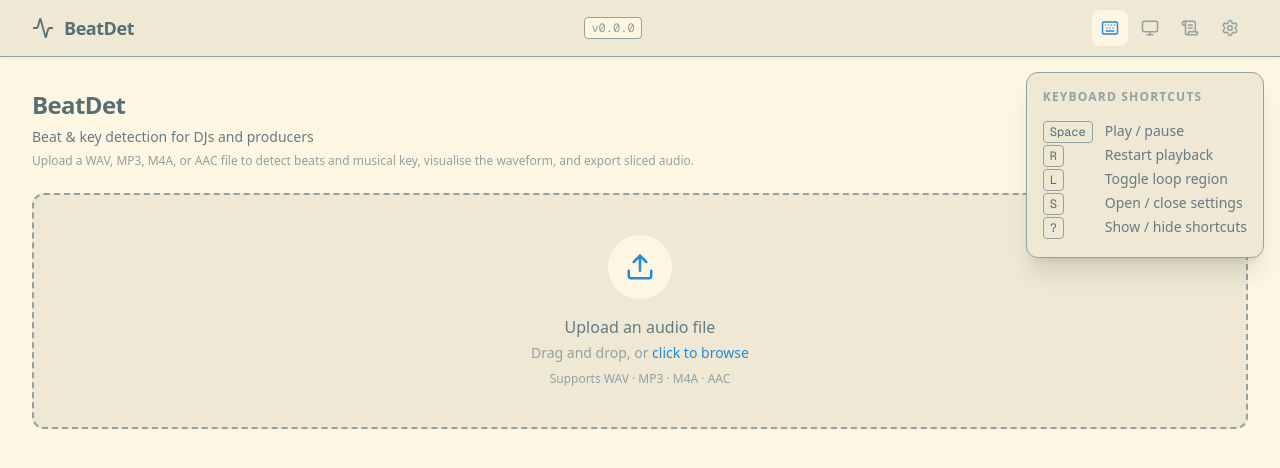
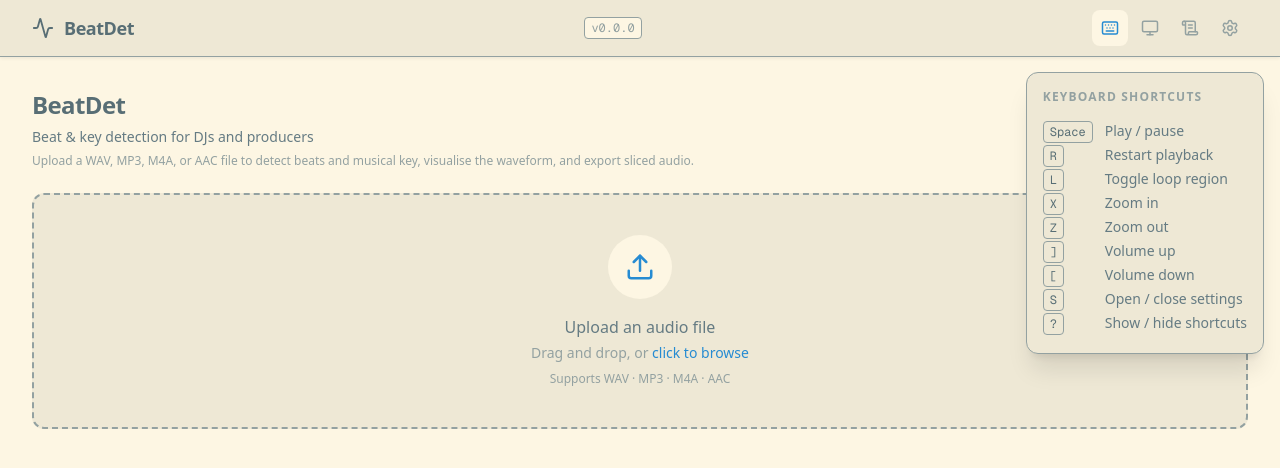
Before and after one commit to platima/beatdet, a Next.js app: page / in a window 1280 px wide. Both pictures are taken after a click on the button 1109 px from the left and 28 px from the top of the page. Shown: the top 468 px of the page. Built offline with nearby package versions, Linux system fonts and the light colour scheme.

Commit message:
fix: drop overlay stuck, garbled em-dash; feat: zoom X/Z and volume ]/[ shortcuts (v0.7.11)

```diff
--- a/package.json
+++ b/package.json
@@ -1,6 +1,6 @@
 {
   "name": "beatdet",
-  "version": "0.7.10",
+  "version": "0.7.11",
   "private": true,
   "scripts": {
     "dev": "next dev",
--- a/src/app/page.tsx
+++ b/src/app/page.tsx
@@ -143,7 +143,7 @@ export default function HomePage() {
           style={{ backgroundColor: 'color-mix(in srgb, var(--bg) 70%, transparent)' }}
         >
           <div
-            className="rounded-2xl px-8 py-6 text-center"
+            className="rounded-2xl px-8 py-6 text-center pointer-events-none"
             style={{
               backgroundColor: 'var(--bg-panel)',
               border: '2px dashed var(--accent)',
--- a/src/components/KeyDisplay.tsx
+++ b/src/components/KeyDisplay.tsx
@@ -89,7 +89,7 @@ export function KeyDisplay({ keyEstimate }: KeyDisplayProps) {
           </div>
           {ambiguous && (
             <p className="mt-1 text-xs" style={{ color: 'var(--warning)' }}>
-              Low confidence ÔÇö key may be ambiguous
+              Low confidence - key may be ambiguous
             </p>
           )}
         </div>
--- a/src/components/NavBar.tsx
+++ b/src/components/NavBar.tsx
@@ -164,6 +164,10 @@ export function NavBar() {
                   { key: 'Space', action: 'Play / pause' },
                   { key: 'R',     action: 'Restart playback' },
                   { key: 'L',     action: 'Toggle loop region' },
+                  { key: 'X',     action: 'Zoom in' },
+                  { key: 'Z',     action: 'Zoom out' },
+                  { key: ']',     action: 'Volume up' },
+                  { key: '[',     action: 'Volume down' },
                   { key: 'S',     action: 'Open / close settings' },
                   { key: '?',     action: 'Show / hide shortcuts' },
                 ].map(({ key, action }) => (
--- a/src/components/WaveformPlayer.tsx
+++ b/src/components/WaveformPlayer.tsx
@@ -259,11 +259,35 @@ export function WaveformPlayer({ audioUrl, result, seekTo, onRegionChange }: Wav
       } else if (e.key === 'l' || e.key === 'L') {
         e.preventDefault();
         setLoopEnabled((v) => !v);
+      } else if (e.key === 'x' || e.key === 'X') {
+        // Zoom in (step 0.5, max 8)
+        e.preventDefault();
+        setZoom((prev) => {
+          const next = Math.min(8, parseFloat((prev + 0.5).toFixed(1)));
+          updateDisplay({ waveformZoom: next });
+          return next;
+        });
+      } else if (e.key === 'z' || e.key === 'Z') {
+        // Zoom out (step 0.5, min 1)
+        e.preventDefault();
+        setZoom((prev) => {
+          const next = Math.max(1, parseFloat((prev - 0.5).toFixed(1)));
+          updateDisplay({ waveformZoom: next });
+          return next;
+        });
+      } else if (e.key === ']') {
+        // Volume up (step 0.1, max 1)
+        e.preventDefault();
+        setVolume((prev) => Math.min(1, parseFloat((prev + 0.1).toFixed(2))));
+      } else if (e.key === '[') {
+        // Volume down (step 0.1, min 0)
+        e.preventDefault();
+        setVolume((prev) => Math.max(0, parseFloat((prev - 0.1).toFixed(2))));
       }
     };
     document.addEventListener('keydown', handleKey);
     return () => document.removeEventListener('keydown', handleKey);
-  }, [isReady]);
+  }, [isReady, updateDisplay]);
 
   const togglePlay = useCallback(() => wsRef.current?.playPause(), []);
   const restart = useCallback(() => {
```
Also changed, not shown: 2 other files (tests, documents, lock files or other folders).
